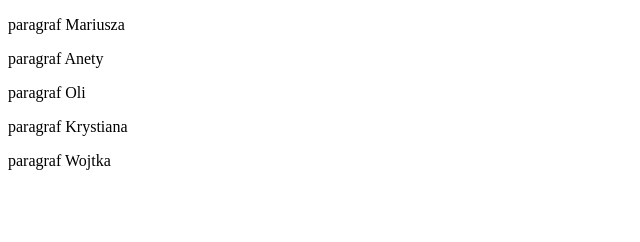
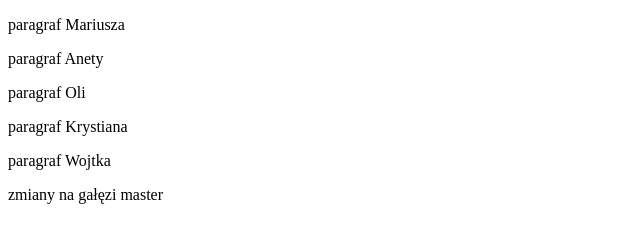
Before and after one commit to mariuszorbik/mariuszorbik.github.io, a plain HTML site: page index.html in a window 1280 px wide. Shown: the whole page, without its empty margins (0-640 px from the left). Drawn offline with Linux system fonts and the light colour scheme.

Commit message:
paragraf na gałęzi master

```diff
--- a/index.html
+++ b/index.html
@@ -10,5 +10,7 @@
     <p>paragraf Oli</p>
     <p>paragraf Krystiana</p>
     <p>paragraf Wojtka</p>
+
+    <p>zmiany na gałęzi master</p>
 </body>
 </html>
```
